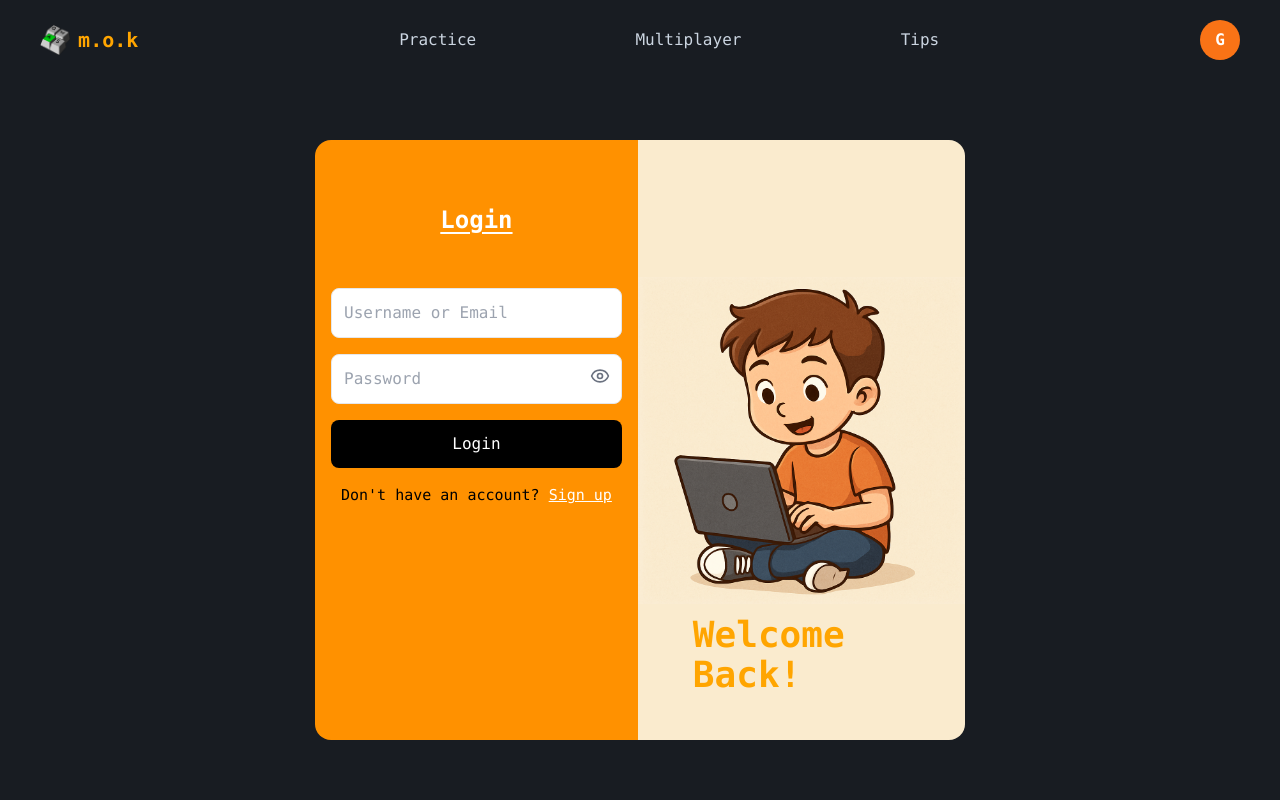
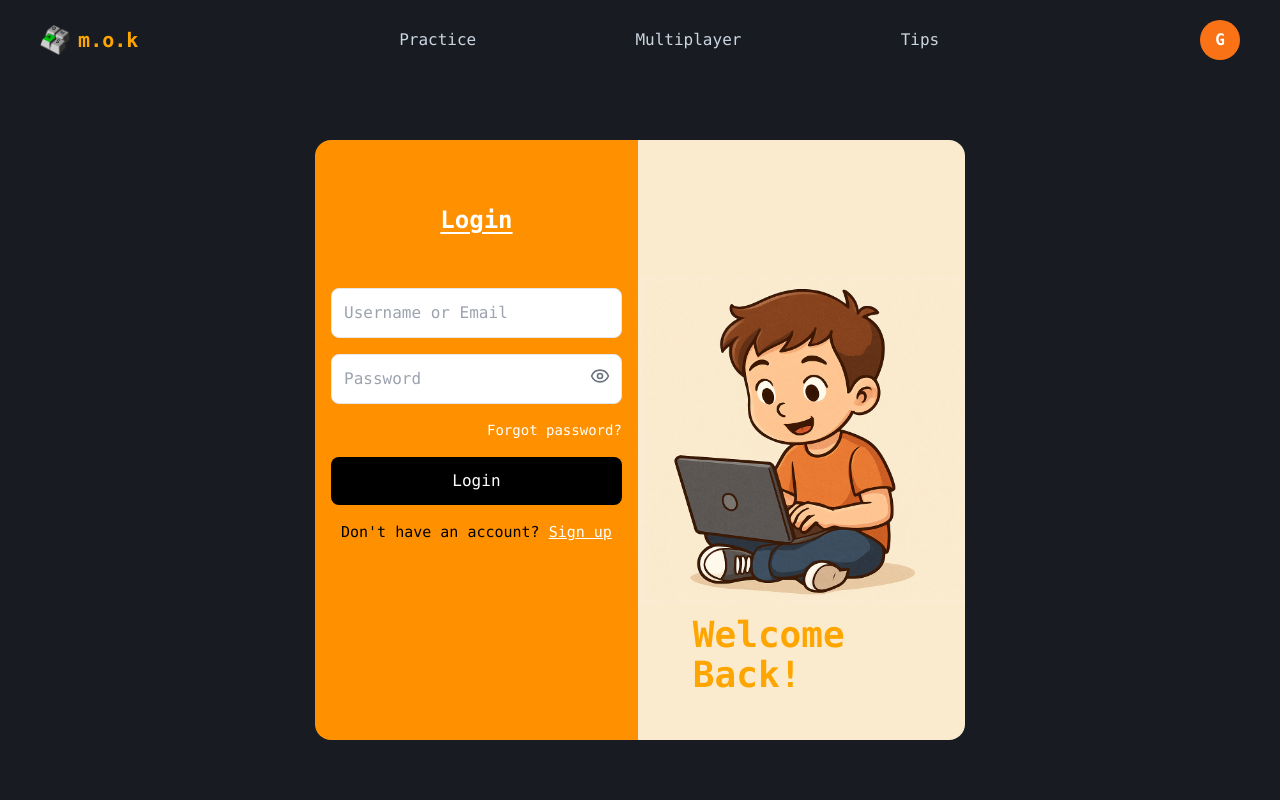
Before and after one commit to RudraNarayan94/MOK-frontend, a React (Vite) app: page /login in a window 1280 px wide. Shown: the top 800 px of the page. Built offline with nearby package versions, Linux system fonts and the light colour scheme.

Commit message:
update loginform

```diff
--- a/src/components/login/LoginForm.jsx
+++ b/src/components/login/LoginForm.jsx
@@ -59,6 +59,7 @@ const LoginForm = () => {
         err?.errors?.general?.[0] ||
         err?.errors?.login_field?.[0] ||
         err?.errors?.password?.[0] ||
+        err?.detail ||
         "Login failed. Try again.";
       setMessage({ type: "error", text: msg });
     }
@@ -103,6 +104,15 @@ const LoginForm = () => {
               {showPassword ? <EyeOff size={20} /> : <Eye size={20} />}
             </button>
           </div>
+
+          <p className="text-right text-[14px]">
+            <Link
+              to="/forgot-password"
+              className="text-white hover:underline hover:text-[orange]">
+              Forgot password?
+            </Link>
+          </p>
+
           <button
             type="submit"
             className="w-full p-3 text-white bg-black rounded-lg hover:bg-[#0e0d0d] hover:text-[orange] transition duration-200">
```
